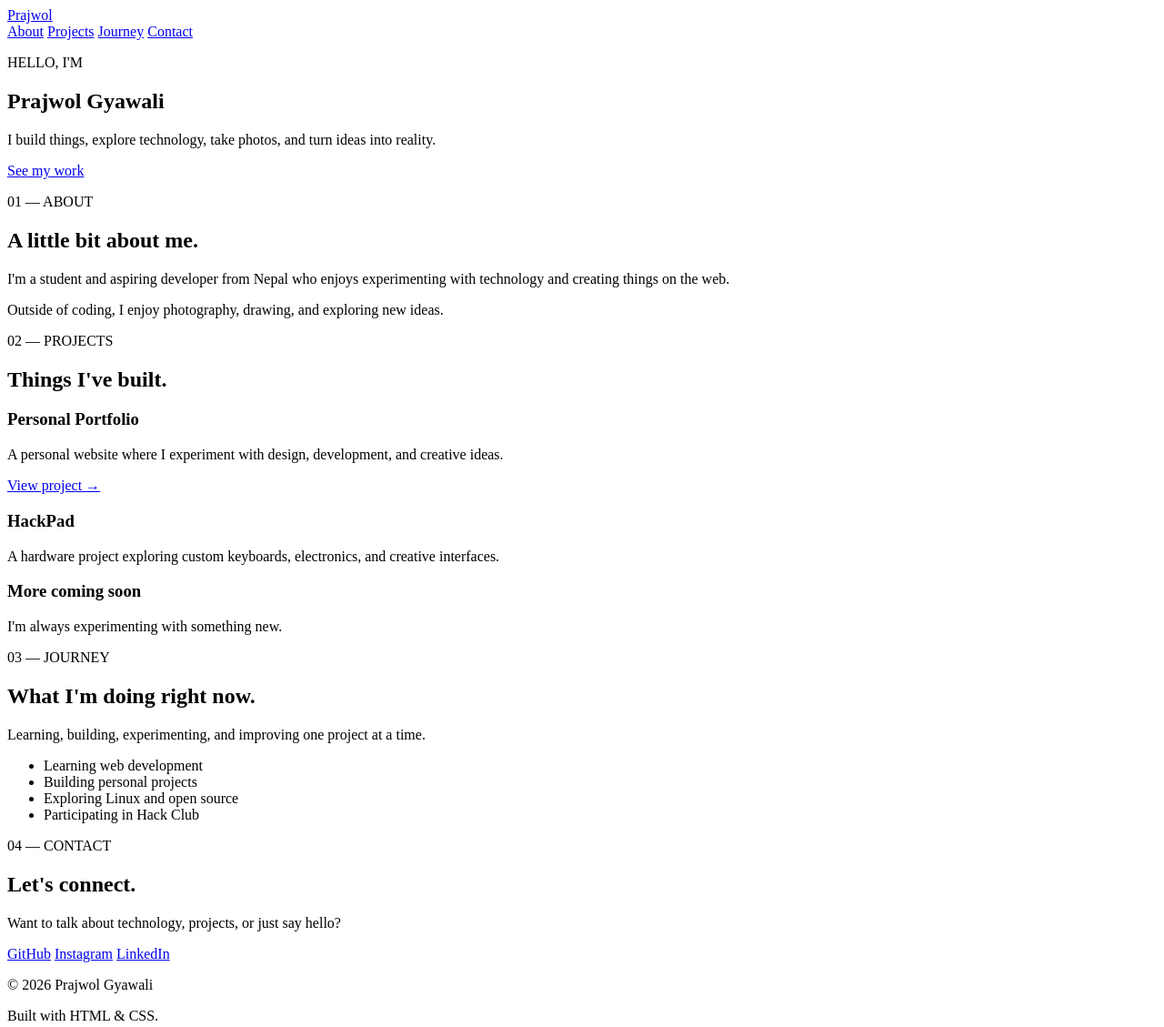
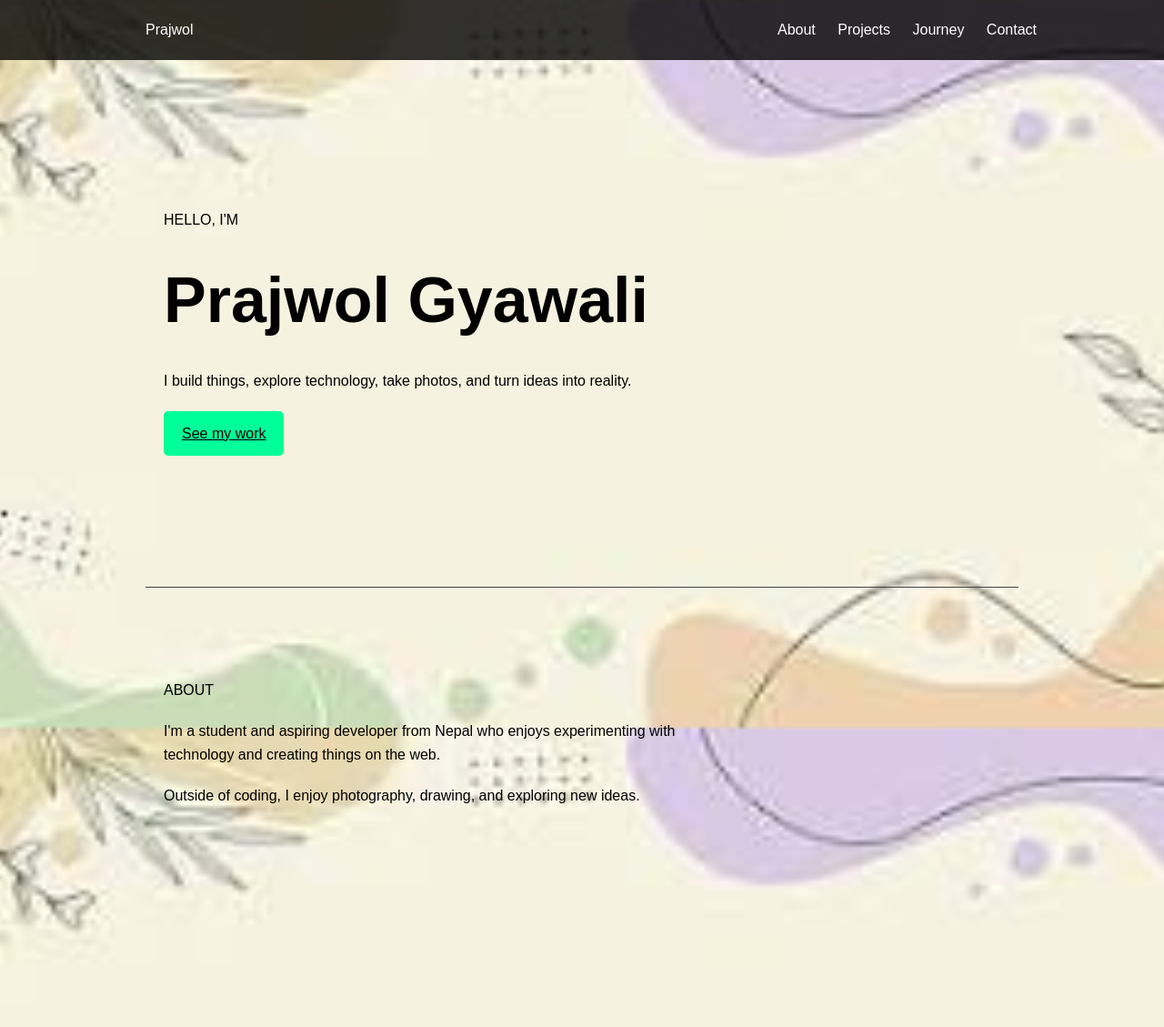
Before and after one commit to SnaggingCobra/DevToolBox, a plain HTML site: page Stardance/index.html in a window 1280 px wide. Shown: the top 1129 px of the page at 91% size. Drawn offline with Linux system fonts and the light colour scheme.

Commit message:
Second Commit, Added css

```diff
--- a/Stardance/index.html
+++ b/Stardance/index.html
@@ -5,7 +5,7 @@
     <meta charset="UTF-8">
     <meta name="viewport" content="width=device-width, initial-scale=1.0">
 
-    <title>Prajwol — Creative Developer</title>
+    <title>Prajwol_Gynawali</title>
 
     <link rel="stylesheet" href="style.css">
 </head>
@@ -42,12 +42,10 @@
 
         </section>
 
-
         <section id="about">
 
-            <p>01 — ABOUT</p>
+            <p>ABOUT</p>
 
-            <h2>A little bit about me.</h2>
 
             <p>
                 I'm a student and aspiring developer from Nepal
@@ -61,11 +59,11 @@
             </p>
 
         </section>
+
         <section id="projects">
 
-            <p>02 — PROJECTS</p>
+            <p>PROJECTS</p>
 
-            <h2>Things I've built.</h2>
 
             <article>
                 <h3>Personal Portfolio</h3>
@@ -86,21 +84,9 @@
                     A hardware project exploring custom keyboards,
                     electronics, and creative interfaces.
                 </p>
-            </article>
-
-
-            <article>
-                <h3>More coming soon</h3>
-
-                <p>
-                    I'm always experimenting with something new.
-                </p>
-            </article>
 
         </section>
 
-
-        <!-- JOURNEY -->
 
         <section id="journey">
 
@@ -124,13 +110,12 @@
 
         <section id="contact">
 
-            <p>04 — CONTACT</p>
+            <p>CONTACT</p>
 
             <h2>Let's connect.</h2>
 
             <p>
-                Want to talk about technology, projects,
-                or just say hello?
+                Want to talk about technology, projects im availavle here
             </p>
 
             <a href="https://github.com/SnaggingCobra">GitHub</a>
@@ -138,17 +123,7 @@
             <a href="https://www.linkedin.com/in/prajwol-gyawali/">LinkedIn</a>
 
         </section>
-
     </main>
-
-
-    <footer>
-
-        <p>© 2026 Prajwol Gyawali</p>
-
-        <p>Built with HTML & CSS.</p>
-
-    </footer>
 
 </body>
 </html>
--- a/Stardance/style.css
+++ b/Stardance/style.css
@@ -0,0 +1,144 @@
+* {
+    margin: 0;
+    padding: 0;
+    box-sizing: border-box;
+}
+
+html {
+    scroll-behavior: smooth;
+}
+
+body {
+    background-color: #111;
+    background-image: url("images/background.jpg");
+    background-size: cover;
+    background-position: center;
+    background-attachment: fixed;
+
+    color: black;
+    font-family: Arial, sans-serif;
+    line-height: 1.6;
+}
+
+header {
+    background-color: rgba(0, 0, 0, 0.8);
+    padding: 20px;
+}
+
+nav {
+    max-width: 1000px;
+    margin: auto;
+
+    display: flex;
+    justify-content: space-between;
+    align-items: center;
+}
+
+nav a {
+    color: white;
+    text-decoration: none;
+    margin-left: 20px;
+}
+
+nav a:hover {
+    color: #00ff99;
+}
+
+main {
+    max-width: 1000px;
+    margin: auto;
+    padding: 20px;
+}
+
+section {
+    min-height: 70vh;
+    padding: 100px 20px;
+    border-bottom: 1px solid #444;
+}
+
+h1 {
+    font-size: 70px;
+    margin-bottom: 20px;
+}
+
+h2 {
+    font-size: 40px;
+    margin-bottom: 20px;
+}
+
+h3 {
+    font-size: 25px;
+    margin-bottom: 10px;
+}
+
+p {
+    max-width: 600px;
+    margin-bottom: 20px;
+}
+
+#home {
+    display: flex;
+    flex-direction: column;
+    justify-content: center;
+}
+
+#home a {
+    background-color: #00ff99;
+    color: black;
+    padding: 12px 20px;
+    width: fit-content;
+    border-radius: 5px;
+}
+
+article {
+    background-color: rgba(0, 0, 0, 0.7);
+    padding: 25px;
+    margin: 20px 0;
+    border-radius: 8px;
+}
+
+article a {
+    color: #00ff99;
+}
+
+ul {
+    padding-left: 20px;
+}
+
+li {
+    margin-bottom: 10px;
+}
+
+#contact a {
+    color: #00ff99;
+    margin-right: 20px;
+}
+
+footer {
+    padding: 30px 20px;
+    text-align: center;
+    background-color: rgba(0, 0, 0, 0.8);
+}
+
+@media (max-width: 600px) {
+    nav {
+        flex-direction: column;
+        gap: 15px;
+    }
+
+    nav a {
+        margin-left: 10px;
+    }
+
+    h1 {
+        font-size: 45px;
+    }
+
+    h2 {
+        font-size: 32px;
+    }
+
+    section {
+        padding: 70px 10px;
+    }
+}
```
Also changed, not shown: Stardance/images/background.jpg (added).
